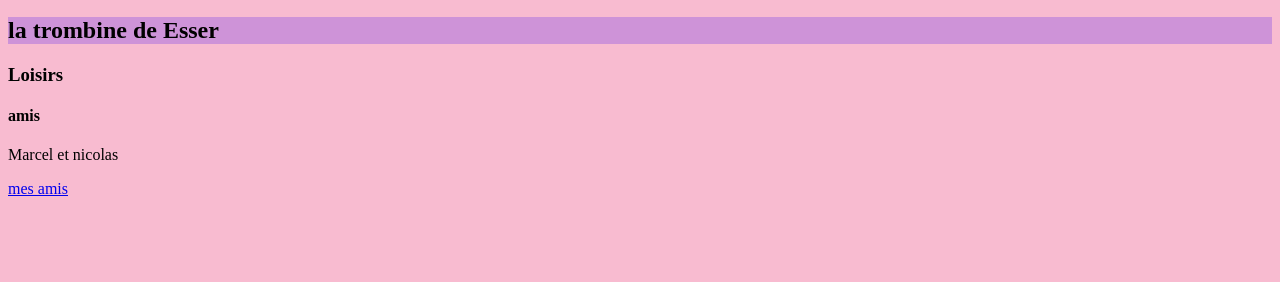
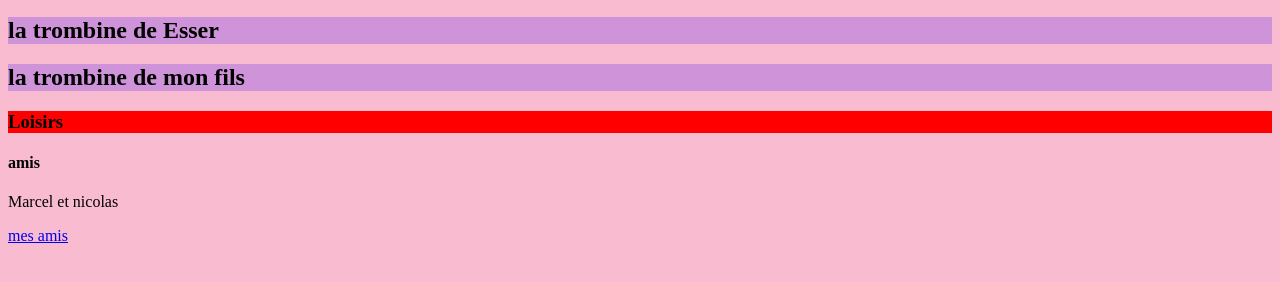
Before and after one commit to ChaabaniR/ex1, a plain HTML site: page index.html in a window 1280 px wide. Shown: the part 148-430 px from the top of the page. Drawn offline with Linux system fonts and the light colour scheme.

Commit message:
j'ai rajouté mon fils

```diff
--- a/css/main.css
+++ b/css/main.css
@@ -7,3 +7,7 @@ h1{
 h2{
 	background-color: #CE93D8;
 }
+h3{
+	background-color: red;
+
+}
--- a/index.html
+++ b/index.html
@@ -11,6 +11,7 @@
 	<img src="./img/Super_mario.png"
 	alt=" super mario">
 	<h2> la trombine de Esser</h2>
+	<h2> la trombine de mon fils</h2>
 	<h3> Loisirs</h3>
 	<h4>amis</h4>
 	<p>Marcel  et nicolas</p>
```
Also changed, not shown: contacts.html (+1 -0 lines).
